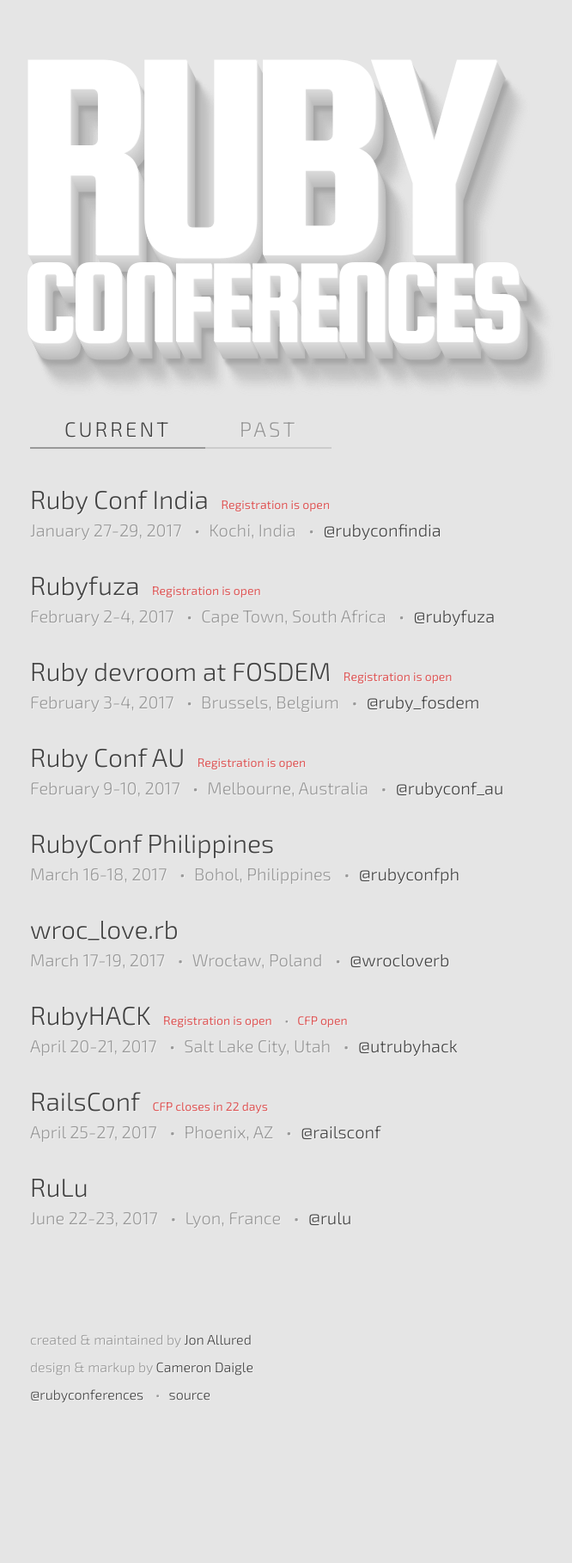
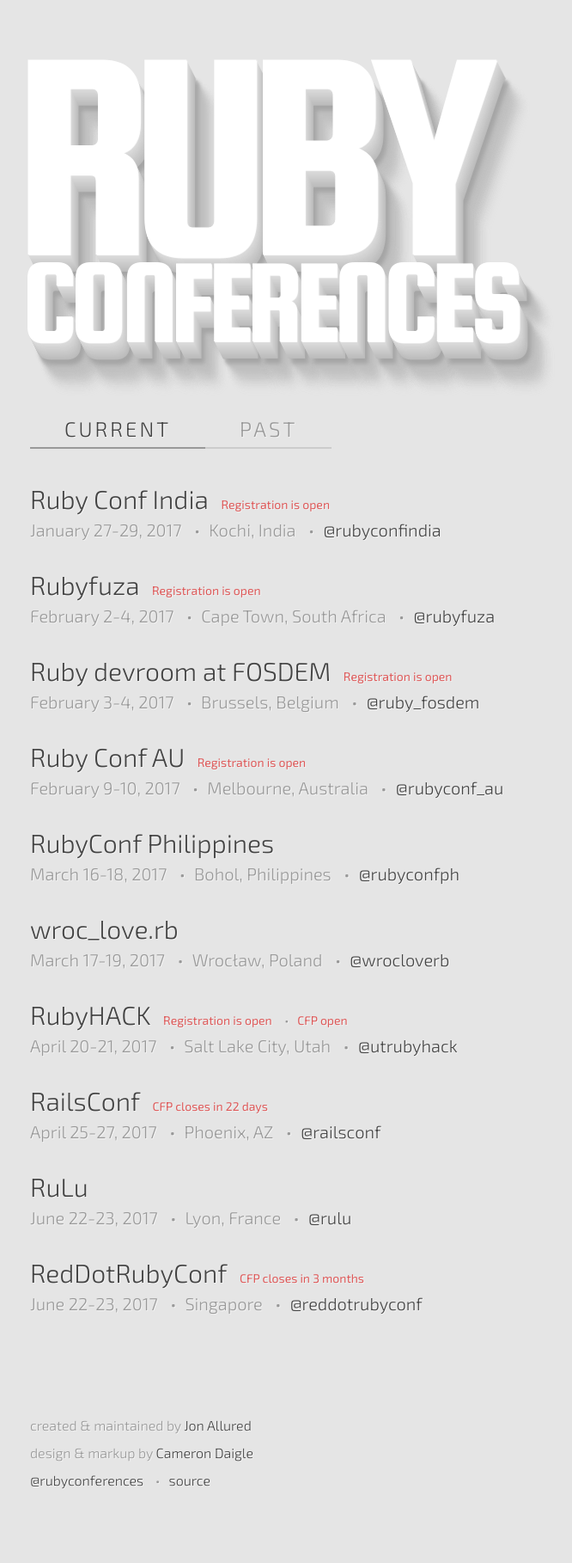
Before and after one commit to ruby-conferences/ruby-conferences.github.io, a Jekyll site: the page built from index.html, in a window 1280 px wide. Shown: the whole page at 86% size, without its empty margins (205-871 px from the left). Built offline with Jekyll 4.4.1, drawn with Linux system fonts in a browser that asks for light colours; before the commit the page ends 1718 px from its top, so only the background shows below that.

Commit message:
Add RedDotRubyConf

```diff
--- a/_data/current.yml
+++ b/_data/current.yml
@@ -67,3 +67,11 @@
   dates: "June 22-23, 2017"
   url: http://rulu.eu/
   twitter: rulu
+
+- name: RedDotRubyConf
+  location: Singapore
+  dates: "June 22-23, 2017"
+  url: http://www.reddotrubyconf.com/
+  twitter: reddotrubyconf
+  cfp_phrase: CFP closes
+  cfp_date: "March 15, 2017"
```
